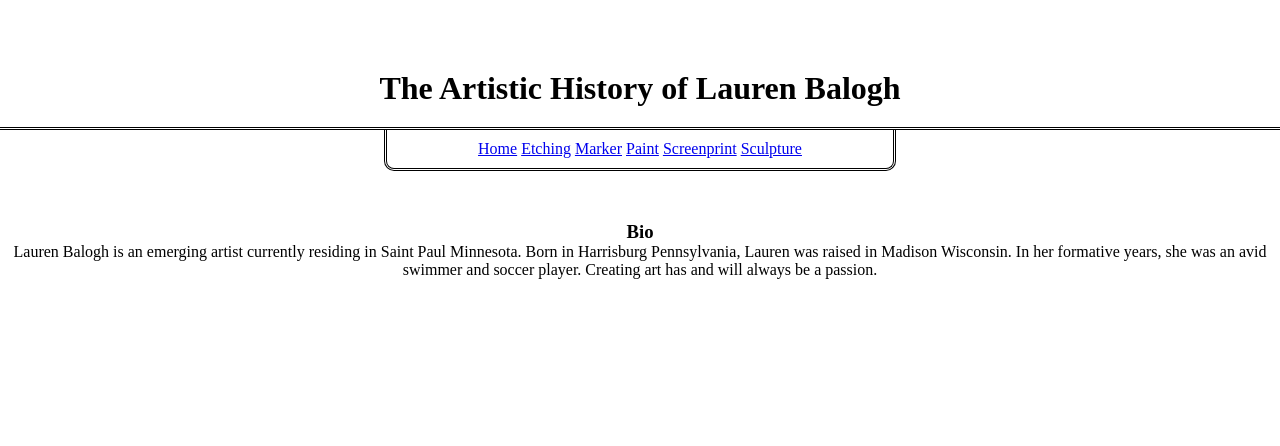
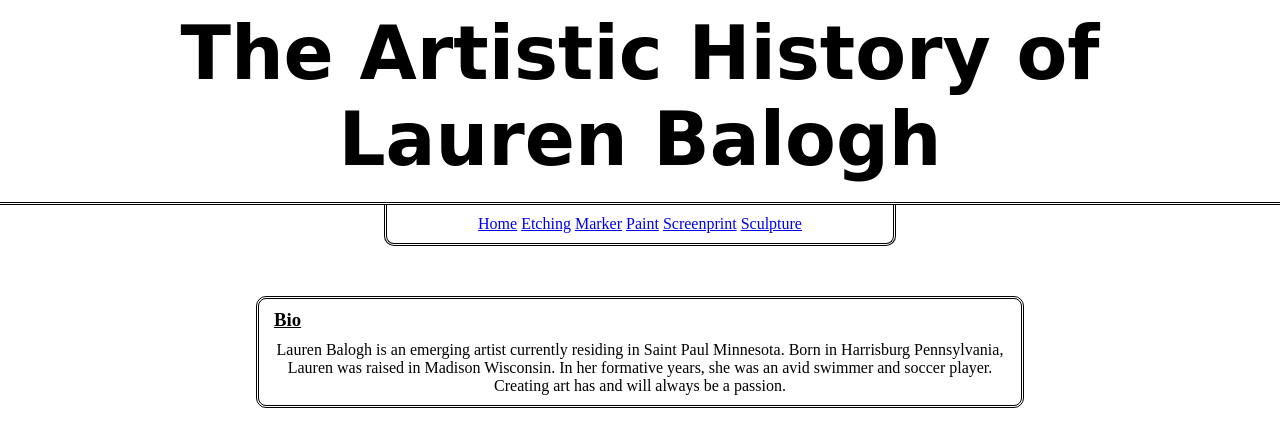
Before and after one commit to mathiasbalogh/laurenbalogh.github.io, a plain HTML site: page index.html in a window 1280 px wide. Drawn offline with Linux system fonts and the light colour scheme.

```diff
--- a/index.html
+++ b/index.html
@@ -8,7 +8,7 @@
   </head>
 
   <body>
-    <h1>The Artistic History of Lauren Balogh</h1>
+    <h1>The Artistic History of <br>Lauren Balogh</h1>
     <nav>
       <a href="index.html">Home</a>
       <a href="etching.html">Etching</a>
@@ -24,6 +24,7 @@
         years, she was an avid swimmer and soccer player. Creating art has and will always be
         a passion.
       </p>
+    </section>
   </body>
 
 </html>
--- a/stylesheet.css
+++ b/stylesheet.css
@@ -7,13 +7,14 @@
   text-align: center;
 }
 h1{
-  padding-top: 20px;
+  padding-top: 10px;
   padding-left: auto;
   padding-right: auto;
   padding-bottom: 20px;
   border-bottom-width: 3px;
   border-bottom-style: double;
-  margin-top: 50px;
+  font-family: 'Allura', cursive, sans-serif;
+  font-size: 74px;
 }
 nav{
   padding-top: 10px;
@@ -29,3 +30,18 @@
   border-radius: 0 0 10px 10px;
   margin-bottom: 50px;
 }
+h3{
+  padding: 10px 15px 10px 5px;
+  text-align: left;
+  text-decoration: underline;
+}
+#bio{
+  margin-left: 20%;
+  margin-right: 20%;
+  border-width: 3px;
+  border-style: double;
+  border-radius: 10px 10px 10px 10px;
+  padding-right: 10px;
+  padding-left: 10px;
+  padding-bottom: 10px;
+}
```
Also changed, not shown: 3 other files.
